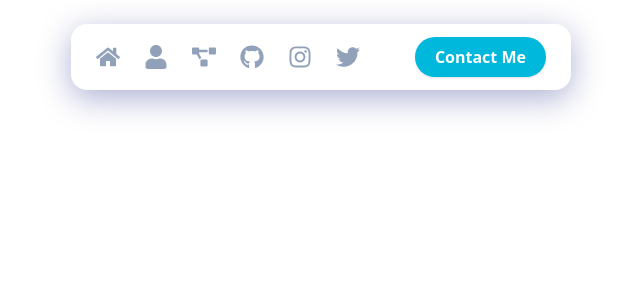
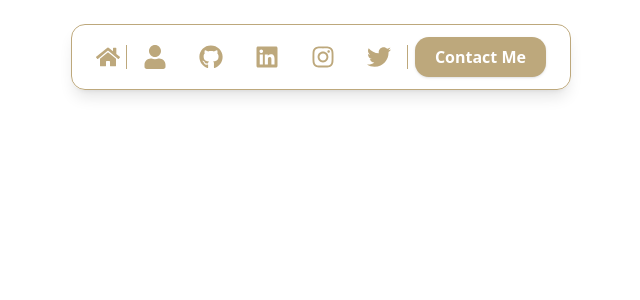
Before and after one commit to M-b-a-s/my-portfolio, a React (Vite) app: page / in a window 1280 px wide. Both pictures are taken after a click on the element "One". Shown: the top 300 px of the page, without its empty margins (319-959 px from the left). Built offline with nearby package versions, Linux system fonts and the light colour scheme.

Commit message:
feat(preloader): extend preloader display duration to 10 seconds and adjust fade transition timing feat(navbar): enhance navbar with additional social links and update styling for consistency

```diff
--- a/src/App.tsx
+++ b/src/App.tsx
@@ -11,35 +11,34 @@ const App = () => {
     const timer = setTimeout(() => {
       setFadeOut(true);
       setTimeout(() => setShowPreloader(false), 800); // match fade duration
-    }, 2500); // show preloader for 2.5s
+    }, 10000); // Show preloader for 10 seconds
     return () => clearTimeout(timer);
   }, []);
 
   return (
-    <div className="min-h-screen w-full">
+    <div className="min-h-screen w-full relative">
       <AnimatePresence>
-        {showPreloader ? (
+        {showPreloader && (
           <motion.div
             key="preloader"
-            className="flex items-center justify-center min-h-screen w-full fixed inset-0 z-50"
+            className="flex items-center justify-center min-h-screen w-full fixed inset-0 z-50 bg-white"
             initial={{ opacity: 1 }}
             animate={{ opacity: fadeOut ? 0 : 1, scale: fadeOut ? 0.95 : 1 }}
             exit={{ opacity: 0, scale: 0.95 }}
-            transition={{ duration: 8, ease: "easeInOut" }}
+            transition={{ duration: 0.8, ease: "easeInOut" }}
           >
             <Preloader
               sentence="One sec, please..."
               manualMode={false}
               blurAmount={5}
-              borderColor="red"
+              borderColor="#bda87c"
               animationDuration={2}
               pauseBetweenAnimations={1}
             />
           </motion.div>
-        ) : (
-          <Home />
         )}
       </AnimatePresence>
+      {!showPreloader && <Home />}
     </div>
   );
 };
--- a/src/components/Navbar.tsx
+++ b/src/components/Navbar.tsx
@@ -1,43 +1,36 @@
-import { FaHome, FaUser, FaProjectDiagram, FaGithub, FaInstagram, FaTwitter } from "react-icons/fa";
+import { FaHome, FaUser, FaGithub, FaInstagram, FaTwitter } from "react-icons/fa";
+import { FaLinkedin } from "react-icons/fa6";
 
 const Navbar = () => {
   return (
     <nav
-      className="fixed top-6 left-1/2 -translate-x-1/2 z-50 w-[500px] max-w-full backdrop-blur-lg bg-white/10 border border-white/20 shadow-lg flex items-center px-6 py-3 rounded-2xl transition-all duration-300"
+      className="fixed top-6 left-1/2 -translate-x-1/2 z-50 w-[500px] max-w-full backdrop-blur-lg bg-white/10 border border-[#bda87c] shadow-lg flex items-center px-6 py-3 rounded-xl transition-all duration-300"
       style={{
-        boxShadow: "0 8px 32px 0 rgba(31, 38, 135, 0.37)",
         backdropFilter: "blur(16px) saturate(180%)",
         WebkitBackdropFilter: "blur(16px) saturate(180%)",
-        border: "1px solid rgba(255,255,255,0.18)",
       }}
     >
-      <div className="flex items-center gap-6">
+      <div className="flex flex-1 items-center justify-between w-full">
         <a
           href="#home"
-          className="text-2xl text-slate-400 hover:text-cyan-400 transition-colors"
+          className="text-2xl text-[#bda87c] hover:text-[#212121] transition-colors"
           title="Home"
         >
           <FaHome />
         </a>
+        <div className="flex items-center gap-0 border-x border-[#bda87c]">
           <a
             href="#about"
-          className="text-2xl text-slate-400 hover:text-cyan-400 transition-colors"
+            className="text-2xl text-[#bda87c] hover:text-[#212121] transition-colors px-4"
             title="About"
           >
             <FaUser />
           </a>
           <a
-          href="#projects"
-          className="text-2xl text-slate-400 hover:text-cyan-400 transition-colors"
-          title="Projects"
-        >
-          <FaProjectDiagram />
-        </a>
-        <a
             href="https://github.com/yourusername"
             target="_blank"
             rel="noopener noreferrer"
-          className="text-2xl text-slate-400 hover:text-cyan-400 transition-colors"
+            className="text-2xl text-[#bda87c] hover:text-[#212121] transition-colors px-4"
             title="GitHub"
           >
             <FaGithub />
@@ -46,7 +39,16 @@ const Navbar = () => {
             href="https://instagram.com/yourusername"
             target="_blank"
             rel="noopener noreferrer"
-          className="text-2xl text-slate-400 hover:text-cyan-400 transition-colors"
+            className="text-2xl text-[#bda87c] hover:text-[#212121] transition-colors px-4"
+            title="LinkedIn"
+          >
+            <FaLinkedin />
+          </a>
+          <a
+            href="https://instagram.com/yourusername"
+            target="_blank"
+            rel="noopener noreferrer"
+            className="text-2xl text-[#bda87c] hover:text-[#212121] transition-colors px-4"
             title="Instagram"
           >
             <FaInstagram />
@@ -55,7 +57,7 @@ const Navbar = () => {
             href="https://twitter.com/yourusername"
             target="_blank"
             rel="noopener noreferrer"
-          className="text-2xl text-slate-400 hover:text-cyan-400 transition-colors"
+            className="text-2xl text-[#bda87c] hover:text-[#212121] transition-colors px-4"
             title="Twitter"
           >
             <FaTwitter />
@@ -63,10 +65,12 @@ const Navbar = () => {
         </div>
         <a
           href="#contact"
-        className="ml-auto bg-cyan-500 hover:bg-cyan-600 text-white font-semibold px-5 py-2 rounded-full shadow transition-colors duration-200"
+          className="bg-[#bda87c] hover:bg-[#312f2f] text-white font-semibold px-5 py-2 rounded-xl shadow transition-colors duration-200"
+          style={{ whiteSpace: "nowrap" }}
         >
           Contact Me
         </a>
+      </div>
     </nav>
   );
 };
```
Lines whose indentation alone changed are shown as unchanged.
